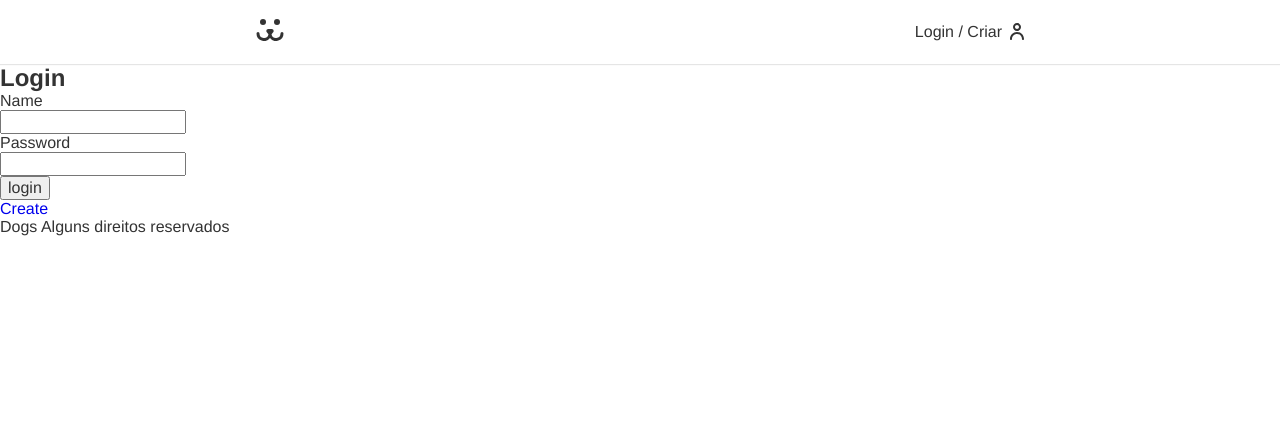
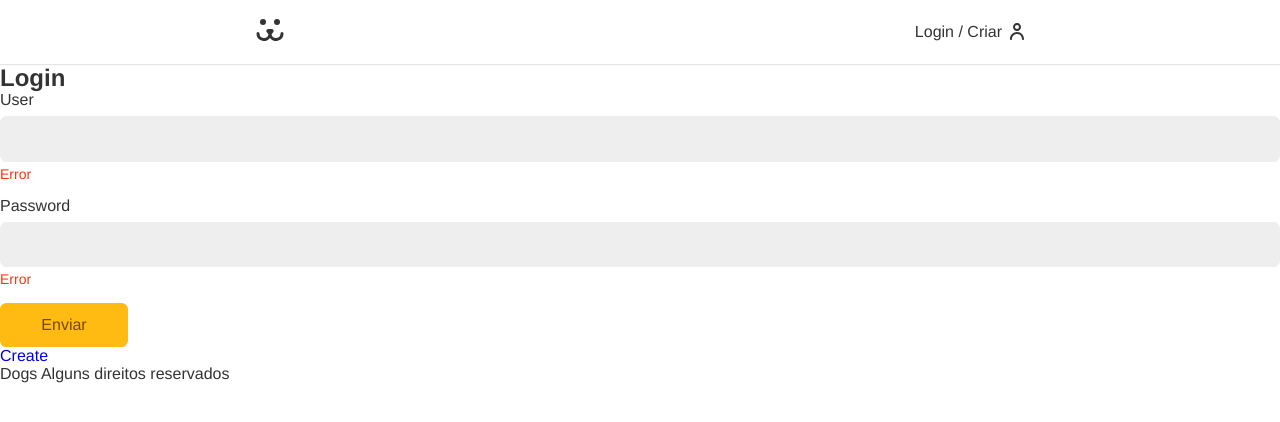
Before and after one commit to rhmadeira/dogs, a React (Create React App) app: page /login in a window 1280 px wide. Shown: the top 422 px of the page. Built offline with nearby package versions, Linux system fonts and the light colour scheme.

Commit message:
Components input and button
Creation of components, input and button

```diff
--- /dev/null
+++ b/src/Components/Form/Button.js
@@ -0,0 +1,12 @@
+import React from "react";
+import styles from "./Button.module.css";
+
+const Button = ({ children, ...props }) => {
+  return (
+    <button {...props} className={`${styles.button}`}>
+      {children}
+    </button>
+  );
+};
+
+export default Button;
--- /dev/null
+++ b/src/Components/Form/Button.module.css
@@ -0,0 +1,23 @@
+.button {
+  font-size: 1rem;
+  font-family: var(--type-first);
+  cursor: pointer;
+  border: none;
+  border-radius: 0.4rem;
+  min-width: 8rem;
+  background: #fb1;
+  color: #764701;
+  padding: 0.8rem 1.2rem;
+  box-sizing: border-box; /*n somar o valor da borda*/
+  transition: 0.1s;
+}
+.button:hover,
+.button:focus {
+  outline: none;
+  box-shadow: 0 0 0 3px #fea, 0 0 0 4px #fb1;
+}
+
+.button:disabled {
+  opacity: 0.5;
+  cursor: wait;
+}
--- /dev/null
+++ b/src/Components/Form/Input.js
@@ -0,0 +1,22 @@
+import React from "react";
+import styles from "./Input.module.css";
+
+const Input = ({ label, type, name, ...props }) => {
+  return (
+    <div className={styles.wrapper}>
+      <label className={styles.label} htmlFor={name}>
+        {label}
+      </label>
+      <input
+        className={styles.input}
+        type={type}
+        name={name}
+        id={name}
+        {...props}
+      />
+      <p className={styles.error}>Error</p>
+    </div>
+  );
+};
+
+export default Input;
--- /dev/null
+++ b/src/Components/Form/Input.module.css
@@ -0,0 +1,34 @@
+.wrapper {
+  margin-bottom: 1rem;
+}
+.input {
+  border: 1px solid #eee;
+  display: block;
+  width: 100%;
+  font-size: 1rem;
+  padding: 0.8rem;
+  border-radius: 0.4rem;
+  background: #eee;
+  transition: 0.3s;
+}
+
+.input:focus,
+.input:hover {
+  outline: none;
+  border-color: #fb1;
+  background: white;
+  box-shadow: 0 0 0 3px #fea;
+}
+
+.label {
+  display: block;
+  font-size: 1rem;
+  line-height: 1;
+  padding-bottom: 0.5rem;
+}
+
+.error {
+  color: #f31;
+  font-size: 0.875rem;
+  margin-top: 0.25rem;
+}
--- a/src/Components/Login/LoginForm.js
+++ b/src/Components/Login/LoginForm.js
@@ -1,5 +1,7 @@
 import React, { useState } from "react";
 import { Link } from "react-router-dom";
+import Input from "../Form/Input";
+import Button from "../Form/Button";
 
 const LoginForm = () => {
   const [username, setUsername] = useState("");
@@ -25,19 +27,9 @@
     <section>
       <h1>Login</h1>
       <form action="" onSubmit={handleSubmit}>
-        <label htmlFor="name">Name</label>
-        <input
-          type="text"
-          id="name"
-          onChange={({ target }) => setUsername(target.value)}
-        />
-        <label htmlFor="password">Password</label>
-        <input
-          type="password"
-          id="password"
-          onChange={({ target }) => setPassword(target.value)}
-        />
-        <button>login</button>
+        <Input label="User" type="text" name="username" />
+        <Input label="Password" type="password" name="password" />
+        <Button>Enviar</Button>
       </form>
       <Link to="/login/create">Create</Link>
     </section>
```
